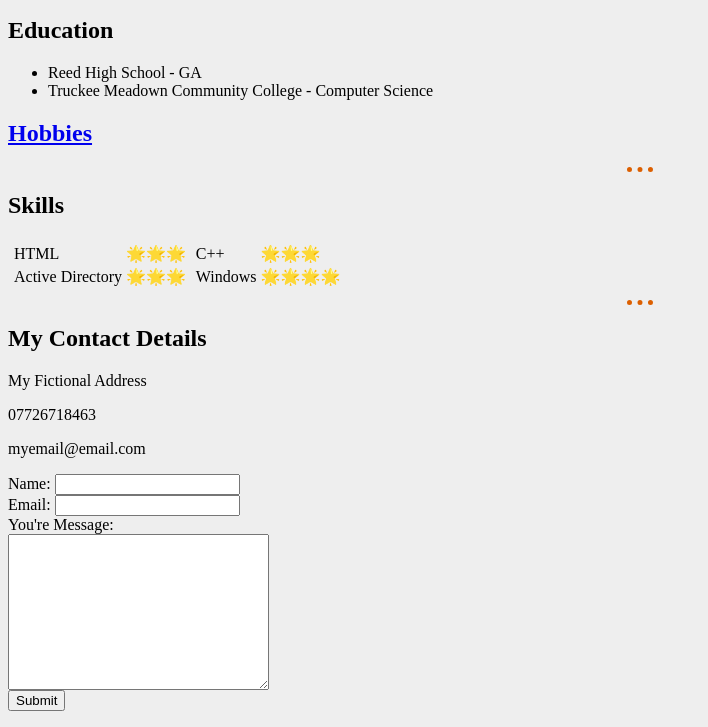
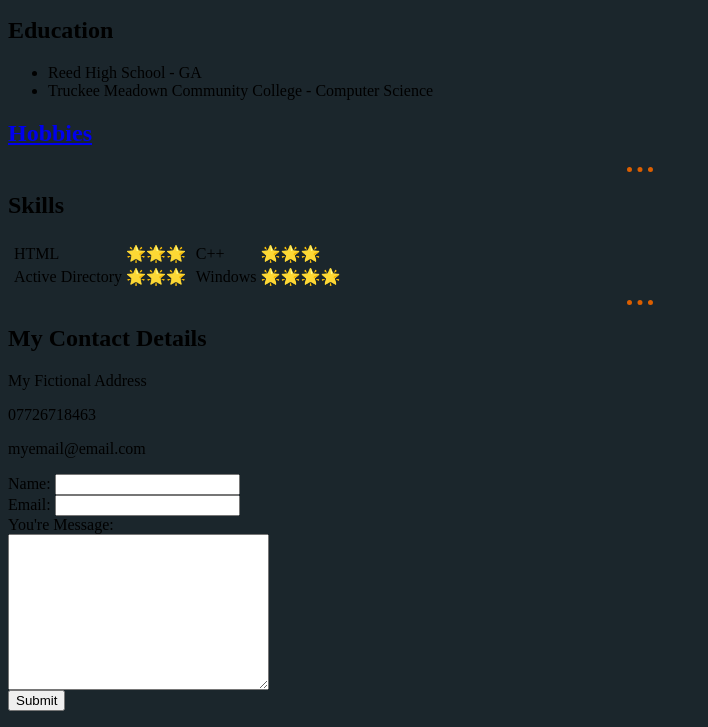
Before and after one commit to 80eights/Webz, a plain HTML site: page index.html in a window 1280 px wide. Shown: the part 230-957 px from the top of the page, without its empty margins (0-708 px from the left). Drawn offline with Linux system fonts and the light colour scheme.

Commit message:
Testing Git workspaces

```diff
--- a/css/styles.css
+++ b/css/styles.css
@@ -1,5 +1,5 @@
 body {
-    background-color: #EEEEEE;
+    background-color: #1B262C;
 }
 
 hr {
```
